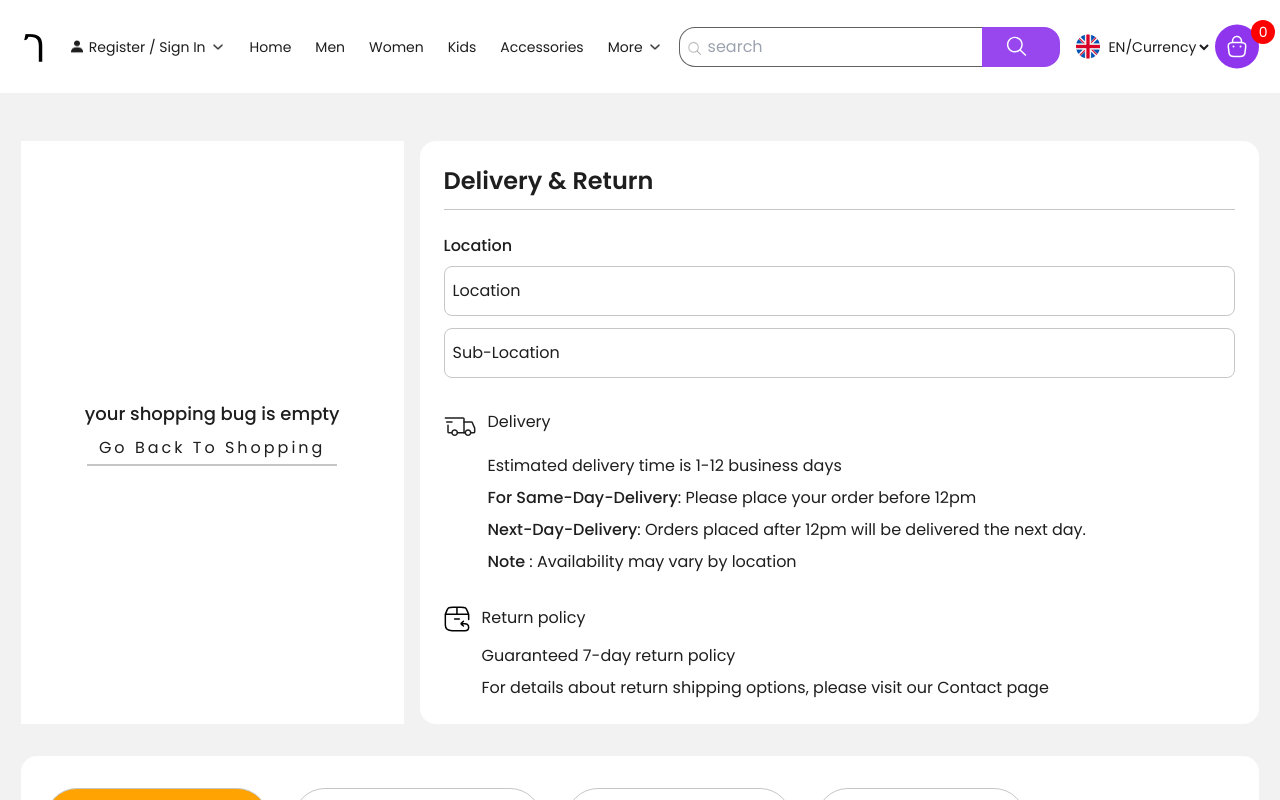
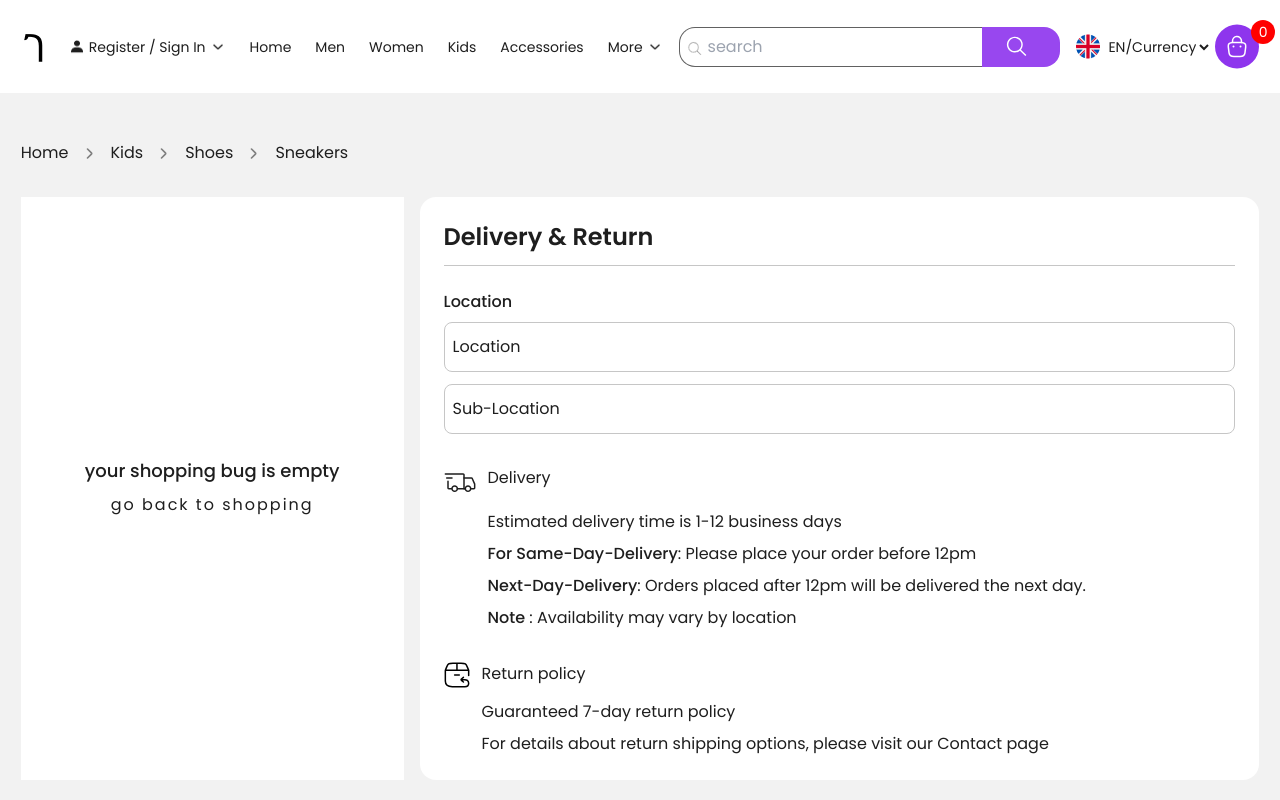
Before and after one commit to matusalab-dev/Gebeya, a Next.js app: page /cart in a window 1280 px wide. Shown: the top 800 px of the page. Built offline with nearby package versions, Linux system fonts and the light colour scheme.

Commit message:
implement the breadcrumb tabs

```diff
--- a/assets/icons/arrow-icon.jsx
+++ b/assets/icons/arrow-icon.jsx
@@ -1,6 +1,4 @@
-import { cn } from "../../src/lib/utils";
-
-const ArrowIcon = ({ className }) => {
+const ArrowIcon = ({ className, strokeColor = "#ffffff" }) => {
   return (
     <svg
       width="18"
@@ -8,11 +6,11 @@ const ArrowIcon = ({ className }) => {
       viewBox="0 0 16 17"
       fill="none"
       xmlns="http://www.w3.org/2000/svg"
-      className={cn(" stroke-background", className)}
+      className={className}
     >
       <path
         d="M4 6.25L7.29289 9.54289C7.62623 9.87623 7.79289 10.0429 8 10.0429C8.20711 10.0429 8.37377 9.87623 8.70711 9.54289L12 6.25"
-        stroke="#ffffff"
+        stroke={strokeColor}
         stroke-width="1.5"
         stroke-linecap="round"
         stroke-linejoin="round"
--- a/assets/icons/twitter-icon.jsx
+++ b/assets/icons/twitter-icon.jsx
@@ -1,4 +1,4 @@
-const TwitterIcon = () => {
+const TwitterIcon = ({ strokeColor = "white" }) => {
   return (
     <svg
       width="32"
@@ -9,12 +9,12 @@ const TwitterIcon = () => {
     >
       <path
         d="M22.4267 27.6907L5.00408 5.29067C4.91225 5.17241 4.85545 5.03076 4.84013 4.88183C4.82482 4.73289 4.85161 4.58265 4.91745 4.44818C4.9833 4.31371 5.08555 4.20042 5.21259 4.12119C5.33963 4.04196 5.48636 3.99997 5.63608 4H8.94275C9.06447 4.00018 9.18456 4.02814 9.29385 4.08174C9.40314 4.13535 9.49875 4.21319 9.57341 4.30933L26.9961 26.7093C27.0879 26.8276 27.1447 26.9692 27.16 27.1182C27.1753 27.2671 27.1485 27.4174 27.0827 27.5518C27.0169 27.6863 26.9146 27.7996 26.7876 27.8788C26.6605 27.958 26.5138 28 26.3641 28H23.0574C22.9357 27.9998 22.8156 27.9719 22.7063 27.9183C22.597 27.8647 22.5014 27.7868 22.4267 27.6907Z"
-        stroke="white"
+        stroke={strokeColor}
         stroke-width="1.5"
       />
       <path
         d="M26.6668 4L5.3335 28"
-        stroke="white"
+        stroke={strokeColor}
         stroke-width="1.5"
         stroke-linecap="round"
       />
--- a/src/app/accessories/page.jsx
+++ b/src/app/accessories/page.jsx
@@ -1,5 +1,9 @@
 const AccessoriesPage = () => {
-  return <div>accessories Page</div>;
+  return (
+    <div className="flex items-center justify-center text-2xl h-[40vh] text-light_black">
+      Accessories Page
+    </div>
+  );
 };
 
 export default AccessoriesPage;
--- a/src/app/cart/page.jsx
+++ b/src/app/cart/page.jsx
@@ -13,20 +13,36 @@ import ReturnIcon from "../../../assets/icons/return-icon";
 import Link from "next/link";
 import { useContext } from "react";
 import { CartContext } from "../../context/CartContext";
+import InstaIcon from "../../../assets/icons/insta-icon";
+import WhatsIcon from "../../../assets/icons/whats-icon";
+import TwitterIcon from "../../../assets/icons/twitter-icon";
+import ArrowIcon from "../../../assets/icons/arrow-icon";
 
 const CartPage = () => {
   const { handleInc, handleDec, qty, cartItems } = useContext(CartContext);
   return (
     <section className="flex flex-col gap-8 pt-12 bg-grey-300 inverse-grey full-bleed-grey">
+      <div className="flex items-center gap-3">
+        <Link href="/">Home</Link>{" "}
+        <ArrowIcon
+          strokeColor="#808080"
+          className="-rotate-90 text-light_black"
+        />{" "}
+        <Link href="/kids">Kids</Link>{" "}
+        <ArrowIcon strokeColor="#808080" className="-rotate-90" />{" "}
+        <Link href="shoes">Shoes</Link>{" "}
+        <ArrowIcon strokeColor="#808080" className="-rotate-90" />
+        <Link href="/sneakers"> Sneakers</Link>{" "}
+      </div>
       <div className="flex flex-col gap-4 font-poppins md:flex-col lg:flex-row">
         {/* cart-items list */}
         {cartItems.length < 1 && (
-          <div className="flex flex-col items-center justify-center gap-2 text-[1rem] px-16 bg-background">
+          <div className="flex flex-col items-center justify-center gap-2 text-[1rem] px-16 py-12 bg-background">
             <h2 className="text-lg font-medium"> your shopping bug is empty</h2>
             <Link
               title="go back to shopping"
               href="/"
-              className="items-center self-center inline-block px-3 pb-1 [letter-spacing:3px] capitalize border-b-2 border-b-grey-200 bg-primary-black text-primary-white"
+              className="items-center self-center inline-block px-3 pb-1 [letter-spacing:2px] bg-primary-black text-primary-white"
             >
               go back to shopping
             </Link>
@@ -45,7 +61,7 @@ const CartPage = () => {
                     className="sm:w-[261px] sm:h-[261px] mx-auto"
                   />
                 </div>
-                <div className="flex justify-between flex-1 gap-2">
+                <div className="flex items-start justify-between gap-2">
                   <div className="bg-grey-300 w-14 h-14">
                     <Image src={imageUrl} width="56" height="56" />
                   </div>
@@ -62,6 +78,20 @@ const CartPage = () => {
                       height="56"
                       className="w-full h-full"
                     />
+                  </div>
+                </div>
+                <div className="flex flex-col justify-center gap-3 mt-4">
+                  <p>Share this product</p>
+                  <div className="flex items-center gap-2">
+                    <Link href="/">
+                      <InstaIcon strokeColor="black" />
+                    </Link>
+                    <Link href="/">
+                      <WhatsIcon strokeColor="black" />
+                    </Link>
+                    <Link href="/">
+                      <TwitterIcon strokeColor="black" />
+                    </Link>
                   </div>
                 </div>
               </div>
--- a/src/app/kids/page.jsx
+++ b/src/app/kids/page.jsx
@@ -1,5 +1,9 @@
 const KidPage = () => {
-  return <div>Kids Page</div>;
+  return (
+    <div className="flex items-center justify-center text-2xl h-[40vh] text-light_black">
+      Kids Page
+    </div>
+  );
 };
 
 export default KidPage;
--- a/src/app/men/page.jsx
+++ b/src/app/men/page.jsx
@@ -1,6 +1,8 @@
 const MenPage = () => {
   return (
-    <div className="flex place-content-center text-light_black">Mens Page</div>
+    <div className="flex items-center justify-center text-2xl h-[40vh] text-light_black">
+      Mens Page
+    </div>
   );
 };
 
--- a/src/app/not-found.jsx
+++ b/src/app/not-found.jsx
@@ -2,7 +2,7 @@ import Link from "next/link";
 
 function NotFound() {
   return (
-    <div className="flex flex-col items-center justify-center font-poppins">
+    <div className="flex flex-col items-center justify-center h-[40vh] font-poppins">
       <h2 className="font-alfa">Not Found</h2>
       <p>Could not find requested resource</p>
       <Link href="/" className="border-b-2">
--- a/src/app/women/page.jsx
+++ b/src/app/women/page.jsx
@@ -1,5 +1,9 @@
 const WomenPage = () => {
-  return <div>Womens Page</div>;
+  return (
+    <div className="flex items-center justify-center text-2xl h-[40vh] text-light_black">
+      Womens Page
+    </div>
+  );
 };
 
 export default WomenPage;
--- a/src/components/Hero.jsx
+++ b/src/components/Hero.jsx
@@ -6,10 +6,10 @@ import HeroImage3 from "../../assets/img/shirt.jpeg";
 import Button from "./Button";
 const Hero = () => {
   return (
-    <section className="w-full grid grid-cols-[repeat(3,_1fr),_120px_1fr] grid-rows-9 gap-x-4 lg:gap-x-2 lg:grid-cols-10 h-[calc(100vh_-_5.79rem)] justify-between inverse full-bleed text-background md:pt-16 md:pb-8 py-10">
-      <h1 className="relative col-start-1 col-span-1 row-start-1 row-span-1 self-start text-[clamp(2rem,_6vw_+_1rem,_8rem)] font-alfa ">
+    <section className="w-full grid grid-cols-[repeat(3,_1fr),_120px_1fr] grid-rows-9 gap-x-2  lg:grid-cols-10 h-[calc(100vh_-_5.79rem)] justify-between inverse full-bleed text-background md:pt-16 md:pb-8 py-10">
+      <h1 className="relative col-start-1 col-span-1 row-start-1 row-span-1 self-start text-[clamp(1rem,_6vw_+_1rem,_8rem)] font-alfa ">
         Gebeya{" "}
-        <span className="absolute top-[86%] lg:top-[87%] left-[calc(77.5vw_-_1.5rem)] md:left-[calc(60.7vw_-_1.5rem)] ">
+        <span className="absolute uppercase top-[86%] lg:top-[87%] left-[calc(77vw_-_1.5rem)] md:left-[calc(56vw_-_1.5rem)] lg:left-[calc(60.7vw_-_1.5rem)] ">
           Shop
         </span>
       </h1>
@@ -30,8 +30,8 @@ const Hero = () => {
           className="object-cover w-full h-full rounded-full"
         />
       </div>
-      <Button className="self-end row-span-1 px-24 py-3 row-start-8 col-span-full sm:justify-self-center md:justify-self-start lg:justify-self-start md:col-start-2 md:col-span-4 lg:col-start-4 md:w-max md:px-24 md:py-3 md:row-start-7 md:row-span-2" />
-      <div className="size-[210px] col-span-2 md:col-start-7 md:justify-self-end lg:row-start-8 lg:row-span-2 ml-0 hidden self-end lg:block ">
+      <Button className="self-end row-span-1 px-24 py-3 row-start-8 col-span-full sm:justify-self-center md:justify-self-stretch lg:justify-self-start md:col-start-2 md:col-span-4 lg:col-start-4 md:w-max md:px-24 md:py-3 md:row-start-7 md:row-span-2" />
+      <div className="size-[185px] col-span-2 md:col-start-7 md:justify-self-end lg:row-start-8 lg:row-span-2 ml-0 hidden self-end lg:block ">
         <Image
           src={HeroImage3}
           className="object-cover w-full h-full rounded-full"
```
Also changed, not shown: assets/icons/insta-icon.jsx (+2 -2 lines), assets/icons/whats-icon.jsx (+2 -2 lines).
